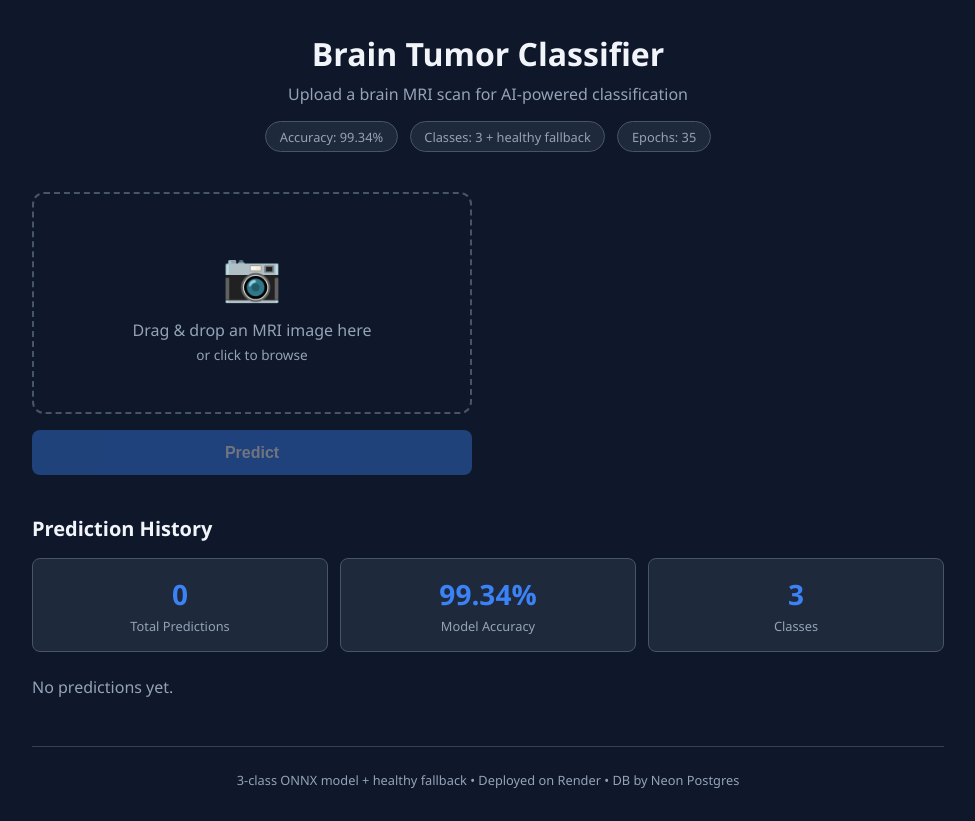
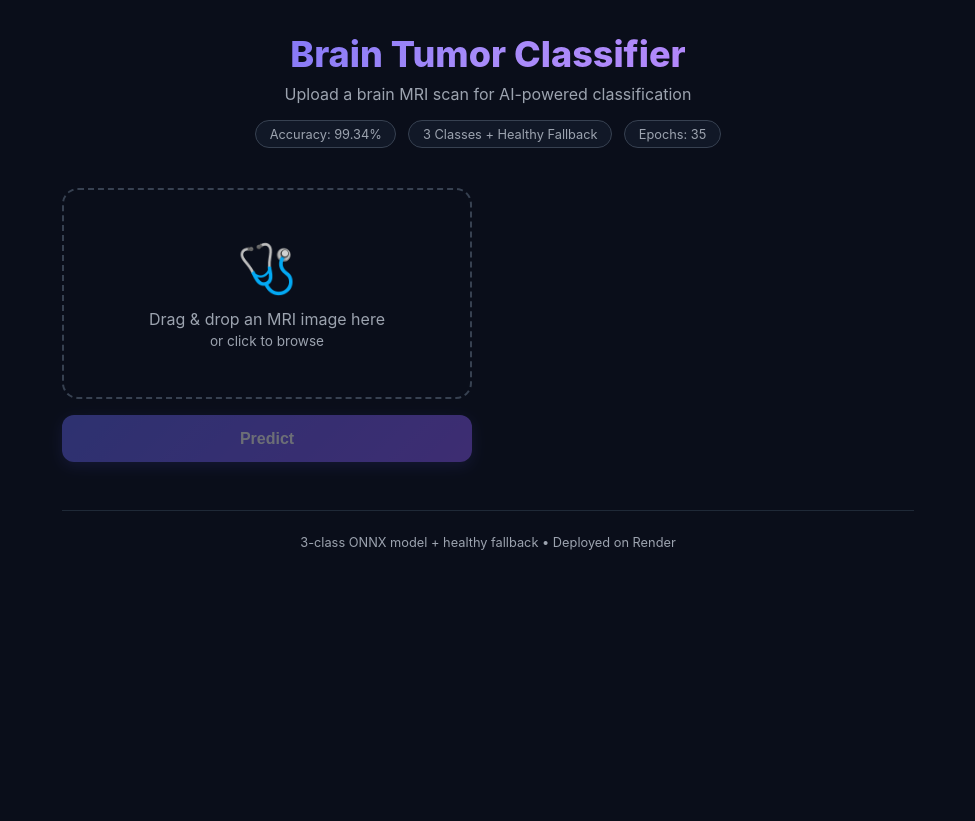
Before and after one commit to taha123-dotcom/brain-tumor-detector, a Flask app: page / in a window 1280 px wide. Shown: the whole page, without its empty margins (152-1127 px from the left). After the commit the page ends 550 px from the top, so only its background shows below. Run offline with Flask 3, Linux system fonts and the light colour scheme; data that the repository does not hold is empty; some libraries are stand-ins or nearby versions.

Commit message:
redesign: new dark UI, pie chart, removed DB/history - clean minimal app

```diff
--- a/app.py
+++ b/app.py
@@ -1,11 +1,6 @@
 import os
 import json
-import uuid
-import datetime
-import traceback
 from io import BytesIO
-from urllib.parse import urlparse
-from contextlib import contextmanager
 
 import numpy as np
 import onnxruntime as ort
@@ -21,174 +16,6 @@ HEALTHY_THRESHOLD = 0.30
 LABELS = []
 METRICS = {}
 session = None
-
-DB_URL_CLEAN = None
-db_init_error = None
-DEFAULT_DB_URL = "postgresql://neondb_owner:npg_skYcHNe1Kd2T@ep-holy-rice-azu6qi5i-pooler.c-3.ap-southeast-1.aws.neon.tech/neondb?sslmode=require&channel_binding=require"
-
-
-def clean_db_url(raw_url):
-    url = raw_url.replace("postgres://", "postgresql://", 1)
-    for bad in ["?channel_binding=require", "&channel_binding=require",
-                "?channel_binding=require&", "&channel_binding=require&"]:
-        url = url.replace(bad, "")
-    if url.endswith("?") or url.endswith("&"):
-        url = url[:-1]
-    return url
-
-
-def parse_db_url(url):
-    parsed = urlparse(url)
-    return {
-        "host": parsed.hostname,
-        "port": parsed.port or 5432,
-        "dbname": parsed.path.lstrip("/"),
-        "user": parsed.username,
-        "password": parsed.password,
-    }
-
-
-@contextmanager
-def get_db():
-    import psycopg2
-    conn_params = parse_db_url(DB_URL_CLEAN)
-    conn = psycopg2.connect(
-        host=conn_params["host"],
-        port=conn_params["port"],
-        dbname=conn_params["dbname"],
-        user=conn_params["user"],
-        password=conn_params["password"],
-        sslmode="require",
-        connect_timeout=10,
-    )
-    try:
-        yield conn
-    finally:
-        conn.close()
-
-
-def init_db():
-    global DB_URL_CLEAN, db_init_error
-    raw_url = os.environ.get("DATABASE_URL", "") or DEFAULT_DB_URL
-    if not raw_url:
-        db_init_error = "DATABASE_URL not set"
-        print(f"DB: {db_init_error}")
-        return
-
-    DB_URL_CLEAN = clean_db_url(raw_url)
-    print(f"DB: URL configured for {DB_URL_CLEAN.split('@')[-1] if '@' in DB_URL_CLEAN else '?'}")
-
-    try:
-        with get_db() as conn:
-            conn.autocommit = True
-            cur = conn.cursor()
-            cur.execute("SELECT 1")
-            print(f"DB: connected, test={cur.fetchone()[0]}")
-            cur.execute("""
-                CREATE TABLE IF NOT EXISTS predictions (
-                    id TEXT PRIMARY KEY,
-                    filename TEXT NOT NULL,
-                    prediction TEXT NOT NULL,
-                    confidence DOUBLE PRECISION NOT NULL,
-                    probabilities TEXT NOT NULL,
-                    created_at TEXT NOT NULL
-                )
-            """)
-            cur.close()
-            print("DB: table ready")
-            db_init_error = None
-    except ImportError:
-        db_init_error = "psycopg2 not installed"
-        print(f"DB: {db_init_error}")
-    except Exception as e:
-        db_init_error = f"{type(e).__name__}: {e}"
-        print(f"DB: {db_init_error}")
-        traceback.print_exc()
-
-
-def db_is_ok():
-    return DB_URL_CLEAN is not None and db_init_error is None
-
-
-def db_save(filename, prediction, confidence, probabilities):
-    if not db_is_ok():
-        return False, db_init_error or "db not configured"
-    try:
-        with get_db() as conn:
-            conn.autocommit = True
-            cur = conn.cursor()
-            cur.execute(
-                "INSERT INTO predictions (id, filename, prediction, confidence, probabilities, created_at) "
-                "VALUES (%s, %s, %s, %s, %s, %s)",
-                (
-                    str(uuid.uuid4()),
-                    filename,
-                    prediction,
-                    float(confidence),
-                    json.dumps(probabilities),
-                    datetime.datetime.utcnow().isoformat(),
-                ),
-            )
-            cur.close()
-        print(f"DB: saved prediction for {filename} -> {prediction}")
-        return True, None
-    except Exception as e:
-        err = f"{type(e).__name__}: {e}"
-        print(f"DB save failed: {err}")
-        traceback.print_exc()
-        return False, err
-
-
-def db_history(limit=50):
-    if not db_is_ok():
-        return []
-    try:
-        with get_db() as conn:
-            cur = conn.cursor()
-            cur.execute(
-                "SELECT id, filename, prediction, confidence, probabilities, created_at "
-                "FROM predictions ORDER BY created_at DESC LIMIT %s",
-                (limit,),
-            )
-            rows = cur.fetchall()
-            cur.close()
-            results = []
-            for row in rows:
-                probs = row[4]
-                if isinstance(probs, str):
-                    try:
-                        probs = json.loads(probs)
-                    except Exception:
-                        probs = {}
-                results.append({
-                    "id": row[0],
-                    "filename": row[1],
-                    "prediction": row[2],
-                    "confidence": round(float(row[3]) * 100, 2),
-                    "probabilities": {k: round(v * 100, 2) for k, v in probs.items()} if isinstance(probs, dict) else {},
-                    "created_at": str(row[5]),
-                })
-            return results
-    except Exception as e:
-        print(f"DB history failed: {e}")
-        return []
-
-
-def db_stats():
-    if not db_is_ok():
-        return 0, {}
-    try:
-        with get_db() as conn:
-            cur = conn.cursor()
-            cur.execute("SELECT COUNT(*) FROM predictions")
-            total = cur.fetchone()[0] or 0
-            cur.execute("SELECT prediction, COUNT(*) FROM predictions GROUP BY prediction")
-            dist = {r[0]: r[1] for r in cur.fetchall()}
-            cur.close()
-            return total, dist
-    except Exception as e:
-        print(f"DB stats failed: {e}")
-        return 0, {}
 
 
 def load_model():
@@ -229,7 +56,6 @@ def preprocess(image_bytes):
 
 
 load_model()
-init_db()
 
 
 @app.route("/")
@@ -270,82 +96,16 @@ def predict():
     prob_dict = {LABELS[i]: float(probs[i]) for i in range(len(LABELS))}
     prob_dict["healthy"] = max(0, 1.0 - float(np.max(probs)))
 
-    saved, db_err = db_save(file.filename, pred_label, confidence, prob_dict)
-
     return jsonify({
         "prediction": pred_label,
         "confidence": round(confidence * 100, 2),
         "probabilities": {k: round(v * 100, 2) for k, v in prob_dict.items()},
-        "db_saved": saved,
-        "db_error": db_err,
-    })
-
-
-@app.route("/api/history")
-def history():
-    return jsonify(db_history())
-
-
-@app.route("/api/stats")
-def stats():
-    total, dist = db_stats()
-    return jsonify({
-        "total_predictions": total,
-        "class_distribution": dist,
-        "model_accuracy": METRICS.get("test_accuracy"),
-        "classes": LABELS,
-    })
-
-
-@app.route("/api/debug")
-def debug():
-    return jsonify({
-        "db_configured": db_is_ok(),
-        "db_init_error": db_init_error,
-        "url_set": bool(os.environ.get("DATABASE_URL")),
-        "model_loaded": session is not None,
-        "labels": LABELS,
     })
 
 
 @app.route("/health")
 def health():
-    return jsonify({"status": "ok", "db": db_is_ok()})
-
-
-@app.route("/api/test-write")
-def test_write():
-    if not db_is_ok():
-        return jsonify({"ok": False, "error": db_init_error})
-    try:
-        with get_db() as conn:
-            conn.autocommit = True
-            cur = conn.cursor()
-            cur.execute("SELECT COUNT(*) FROM predictions")
-            count_before = cur.fetchone()[0]
-            cur.execute(
-                "INSERT INTO predictions (id, filename, prediction, confidence, probabilities, created_at) "
-                "VALUES (%s, %s, %s, %s, %s, %s)",
-                (
-                    str(uuid.uuid4()),
-                    "test.jpg",
-                    "brain_glioma",
-                    0.95,
-                    json.dumps({"brain_glioma": 0.95, "brain_menin": 0.03, "brain_tumor": 0.01, "healthy": 0.01}),
-                    datetime.datetime.utcnow().isoformat(),
-                ),
-            )
-            cur.execute("SELECT COUNT(*) FROM predictions")
-            count_after = cur.fetchone()
-            cur.close()
-            return jsonify({
-                "ok": True,
-                "count_before": count_before,
-                "count_after": count_after[0] if count_after else None,
-                "rows_affected": cur.rowcount if cur.rowcount >= 0 else "unknown",
-            })
-    except Exception as e:
-        return jsonify({"ok": False, "error": f"{type(e).__name__}: {e}", "traceback": traceback.format_exc()})
+    return jsonify({"status": "ok"})
 
 
 if __name__ == "__main__":
--- a/requirements.txt
+++ b/requirements.txt
@@ -2,5 +2,4 @@ flask==3.1.1
 onnxruntime==1.22.1
 numpy==2.2.6
 Pillow==11.3.0
-psycopg2-binary==2.9.10
 gunicorn==23.0.0
--- a/runtime.txt
+++ /dev/null
@@ -1 +0,0 @@
-python-3.11.9
--- a/static/css/style.css
+++ b/static/css/style.css
@@ -5,32 +5,31 @@
 }
 
 :root {
-    --bg: #0f172a;
-    --surface: #1e293b;
-    --surface2: #334155;
-    --border: #475569;
-    --text: #f1f5f9;
-    --text-dim: #94a3b8;
-    --accent: #3b82f6;
-    --accent-hover: #2563eb;
-    --success: #22c55e;
-    --warning: #f59e0b;
-    --danger: #ef4444;
-    --glioma: #ef4444;
-    --menin: #f59e0b;
-    --tumor: #a855f7;
-    --healthy: #22c55e;
+    --bg: #0a0e1a;
+    --surface: #111827;
+    --surface2: #1f2937;
+    --border: #374151;
+    --text: #f9fafb;
+    --text-dim: #9ca3af;
+    --accent: #6366f1;
+    --accent-hover: #818cf8;
+    --accent-glow: rgba(99, 102, 241, 0.3);
+    --success: #34d399;
+    --glioma: #f87171;
+    --menin: #fbbf24;
+    --tumor: #c084fc;
+    --healthy: #34d399;
 }
 
 body {
-    font-family: 'Segoe UI', system-ui, -apple-system, sans-serif;
+    font-family: 'Inter', 'Segoe UI', system-ui, -apple-system, sans-serif;
     background: var(--bg);
     color: var(--text);
     min-height: 100vh;
 }
 
 .container {
-    max-width: 960px;
+    max-width: 900px;
     margin: 0 auto;
     padding: 2rem 1.5rem;
 }
@@ -41,9 +40,13 @@ header {
 }
 
 header h1 {
-    font-size: 2rem;
-    font-weight: 700;
+    font-size: 2.25rem;
+    font-weight: 800;
     margin-bottom: 0.5rem;
+    background: linear-gradient(135deg, #6366f1, #a78bfa, #c084fc);
+    -webkit-background-clip: text;
+    -webkit-text-fill-color: transparent;
+    background-clip: text;
 }
 
 .subtitle {
@@ -72,7 +75,6 @@ header h1 {
     display: grid;
     grid-template-columns: 1fr 1fr;
     gap: 2rem;
-    margin-bottom: 2.5rem;
 }
 
 @media (max-width: 640px) {
@@ -89,17 +91,18 @@ header h1 {
 
 .upload-area {
     border: 2px dashed var(--border);
-    border-radius: 12px;
+    border-radius: 16px;
     padding: 3rem 1.5rem;
     text-align: center;
     cursor: pointer;
-    transition: border-color 0.2s, background 0.2s;
+    transition: border-color 0.3s, background 0.3s, box-shadow 0.3s;
 }
 
 .upload-area:hover,
 .upload-area.drag-over {
     border-color: var(--accent);
-    background: rgba(59, 130, 246, 0.05);
+    background: rgba(99, 102, 241, 0.05);
+    box-shadow: 0 0 30px var(--accent-glow);
 }
 
 .upload-icon {
@@ -117,7 +120,7 @@ header h1 {
 }
 
 .preview {
-    border-radius: 12px;
+    border-radius: 16px;
     overflow: hidden;
     background: var(--surface);
     border: 1px solid var(--border);
@@ -126,185 +129,68 @@ header h1 {
 .preview img {
     width: 100%;
     display: block;
-    max-height: 300px;
+    max-height: 280px;
     object-fit: contain;
 }
 
 .btn-primary {
-    background: var(--accent);
+    background: linear-gradient(135deg, #6366f1, #8b5cf6);
     color: white;
     border: none;
-    padding: 0.85rem 1.5rem;
-    border-radius: 8px;
+    padding: 0.9rem 1.5rem;
+    border-radius: 12px;
     font-size: 1rem;
-    font-weight: 600;
+    font-weight: 700;
     cursor: pointer;
-    transition: background 0.2s, opacity 0.2s;
+    transition: transform 0.2s, box-shadow 0.2s, opacity 0.2s;
+    box-shadow: 0 4px 15px var(--accent-glow);
 }
 
 .btn-primary:hover:not(:disabled) {
-    background: var(--accent-hover);
+    transform: translateY(-2px);
+    box-shadow: 0 6px 25px var(--accent-glow);
 }
 
 .btn-primary:disabled {
     opacity: 0.4;
     cursor: not-allowed;
+    transform: none;
 }
 
 .result-section h2 {
     font-size: 1.25rem;
     margin-bottom: 1rem;
+    font-weight: 700;
 }
 
 .result-section h3 {
-    font-size: 1rem;
+    font-size: 0.9rem;
     color: var(--text-dim);
-    margin-top: 1.5rem;
-    margin-bottom: 0.75rem;
+    margin-top: 1.25rem;
+    margin-bottom: 0.6rem;
+    font-weight: 600;
+    text-transform: uppercase;
+    letter-spacing: 0.05em;
 }
 
 .prediction-card {
     background: var(--surface);
     border: 1px solid var(--border);
-    border-radius: 12px;
+    border-radius: 16px;
     padding: 1.5rem;
     text-align: center;
 }
 
 .pred-label {
     font-size: 1.5rem;
-    font-weight: 700;
+    font-weight: 800;
     text-transform: capitalize;
-    margin-bottom: 0.5rem;
+    margin-bottom: 0.3rem;
 }
 
 .pred-confidence {
-    font-size: 2rem;
-    font-weight: 800;
-}
-
-.prob-bar-row {
-    display: flex;
-    align-items: center;
-    gap: 0.75rem;
-    margin-bottom: 0.6rem;
-}
-
-.prob-bar-label {
-    width: 120px;
-    font-size: 0.85rem;
-    text-align: right;
-    text-transform: capitalize;
-    color: var(--text-dim);
-    flex-shrink: 0;
-}
-
-.prob-bar-track {
-    flex: 1;
-    height: 24px;
-    background: var(--surface);
-    border-radius: 6px;
-    overflow: hidden;
-    border: 1px solid var(--border);
-}
-
-.prob-bar-fill {
-    height: 100%;
-    border-radius: 6px;
-    transition: width 0.6s ease;
-    display: flex;
-    align-items: center;
-    padding-left: 8px;
-    font-size: 0.75rem;
-    font-weight: 600;
-    color: white;
-    min-width: fit-content;
-}
-
-.stats-section {
-    margin-top: 1rem;
-}
-
-.stats-section h2 {
-    font-size: 1.25rem;
-    margin-bottom: 1rem;
-}
-
-.stats-grid {
-    display: grid;
-    grid-template-columns: repeat(auto-fit, minmax(140px, 1fr));
-    gap: 0.75rem;
-    margin-bottom: 1.5rem;
-}
-
-.stat-card {
-    background: var(--surface);
-    border: 1px solid var(--border);
-    border-radius: 8px;
-    padding: 1rem;
-    text-align: center;
-}
-
-.stat-value {
-    font-size: 1.75rem;
-    font-weight: 700;
-    color: var(--accent);
-}
-
-.stat-label {
-    font-size: 0.8rem;
-    color: var(--text-dim);
-    margin-top: 0.25rem;
-}
-
-.history-table {
-    width: 100%;
-    border-collapse: collapse;
-}
-
-.history-table th,
-.history-table td {
-    padding: 0.65rem 0.85rem;
-    text-align: left;
-    border-bottom: 1px solid var(--surface2);
-    font-size: 0.85rem;
-}
-
-.history-table th {
-    color: var(--text-dim);
-    font-weight: 600;
-}
-
-.history-table tr:hover {
-    background: var(--surface);
-}
-
-.pred-tag {
-    display: inline-block;
-    padding: 0.15rem 0.5rem;
-    border-radius: 4px;
-    font-size: 0.8rem;
-    font-weight: 600;
-    text-transform: capitalize;
-}
-
-.pred-tag.brain_glioma { background: rgba(239,68,68,0.15); color: var(--glioma); }
-.pred-tag.brain_menin { background: rgba(245,158,11,0.15); color: var(--menin); }
-.pred-tag.brain_tumor { background: rgba(168,85,247,0.15); color: var(--tumor); }
-.pred-tag.healthy { background: rgba(34,197,94,0.15); color: var(--healthy); }
-
-footer {
-    text-align: center;
-    margin-top: 3rem;
-    padding-top: 1.5rem;
-    border-top: 1px solid var(--surface2);
-    color: var(--text-dim);
-    font-size: 0.8rem;
-}
-
-.loading {
-    opacity: 0.5;
-    pointer-events: none;
+    font-size: 2.5rem;
+    font-weight: 900;
 }
 
 .pie-chart-wrap {
@@ -314,7 +200,7 @@ footer {
     margin: 1.25rem 0;
     background: var(--surface);
     border: 1px solid var(--border);
-    border-radius: 12px;
+    border-radius: 16px;
     padding: 1.25rem;
 }
 
@@ -349,6 +235,58 @@ footer {
 }
 
 .legend-val {
-    font-weight: 600;
+    font-weight: 700;
     color: var(--text);
 }
+
+.prob-bar-row {
+    display: flex;
+    align-items: center;
+    gap: 0.75rem;
+    margin-bottom: 0.5rem;
+}
+
+.prob-bar-label {
+    width: 110px;
+    font-size: 0.82rem;
+    text-align: right;
+    text-transform: capitalize;
+    color: var(--text-dim);
+    flex-shrink: 0;
+}
+
+.prob-bar-track {
+    flex: 1;
+    height: 22px;
+    background: var(--surface);
+    border-radius: 6px;
+    overflow: hidden;
+    border: 1px solid var(--border);
+}
+
+.prob-bar-fill {
+    height: 100%;
+    border-radius: 6px;
+    transition: width 0.6s ease;
+    display: flex;
+    align-items: center;
+    padding-left: 8px;
+    font-size: 0.72rem;
+    font-weight: 700;
+    color: white;
+    min-width: fit-content;
+}
+
+footer {
+    text-align: center;
+    margin-top: 3rem;
+    padding-top: 1.5rem;
+    border-top: 1px solid var(--surface2);
+    color: var(--text-dim);
+    font-size: 0.8rem;
+}
+
+.loading {
+    opacity: 0.5;
+    pointer-events: none;
+}
--- a/static/js/app.js
+++ b/static/js/app.js
@@ -7,18 +7,16 @@ const resultSection = document.getElementById('resultSection');
 const predLabel = document.getElementById('predLabel');
 const predConfidence = document.getElementById('predConfidence');
 const probBars = document.getElementById('probBars');
-const statsGrid = document.getElementById('statsGrid');
-const historyTable = document.getElementById('historyTable');
 const pieCanvas = document.getElementById('pieChart');
 const pieLegend = document.getElementById('pieLegend');
 
 let selectedFile = null;
 
 const classColors = {
-    brain_glioma: '#ef4444',
-    brain_menin: '#f59e0b',
-    brain_tumor: '#a855f7',
-    healthy: '#22c55e'
+    brain_glioma: '#f87171',
+    brain_menin: '#fbbf24',
+    brain_tumor: '#c084fc',
+    healthy: '#34d399'
 };
 
 dropZone.addEventListener('click', () => fileInput.click());
@@ -72,8 +70,6 @@ predictBtn.addEventListener('click', async () => {
         predictBtn.disabled = false;
         predictBtn.textContent = 'Predict';
         dropZone.classList.remove('loading');
-        loadHistory();
-        loadStats();
     }
 });
 
@@ -81,20 +77,19 @@ function drawPieChart(probabilities) {
     const ctx = pieCanvas.getContext('2d');
     const cx = pieCanvas.width / 2;
     const cy = pieCanvas.height / 2;
-    const radius = Math.min(cx, cy) - 10;
+    const radius = Math.min(cx, cy) - 8;
 
     ctx.clearRect(0, 0, pieCanvas.width, pieCanvas.height);
 
     const entries = Object.entries(probabilities).filter(([, v]) => v > 0);
     const total = entries.reduce((sum, [, v]) => sum + v, 0);
-
     if (total === 0) return;
 
     let startAngle = -Math.PI / 2;
 
     for (const [cls, value] of entries) {
         const sliceAngle = (value / total) * 2 * Math.PI;
-        const color = classColors[cls] || '#3b82f6';
+        const color = classColors[cls] || '#6366f1';
 
         ctx.beginPath();
         ctx.moveTo(cx, cy);
@@ -109,7 +104,7 @@ function drawPieChart(probabilities) {
             const lx = cx + Math.cos(midAngle) * labelR;
             const ly = cy + Math.sin(midAngle) * labelR;
             ctx.fillStyle = '#fff';
-            ctx.font = 'bold 13px system-ui, sans-serif';
+            ctx.font = 'bold 12px system-ui, sans-serif';
             ctx.textAlign = 'center';
             ctx.textBaseline = 'middle';
             ctx.fillText(value.toFixed(1) + '%', lx, ly);
@@ -119,23 +114,23 @@ function drawPieChart(probabilities) {
     }
 
     ctx.beginPath();
-    ctx.arc(cx, cy, radius * 0.4, 0, 2 * Math.PI);
-    ctx.fillStyle = '#1e293b';
+    ctx.arc(cx, cy, radius * 0.38, 0, 2 * Math.PI);
+    ctx.fillStyle = '#111827';
     ctx.fill();
 
-    const predText = document.getElementById('predLabel').textContent;
-    ctx.fillStyle = '#f1f5f9';
-    ctx.font = 'bold 14px system-ui, sans-serif';
+    const predText = predLabel.textContent;
+    ctx.fillStyle = '#f9fafb';
+    ctx.font = 'bold 13px system-ui, sans-serif';
     ctx.textAlign = 'center';
     ctx.textBaseline = 'middle';
-    ctx.fillText(predText, cx, cy - 8);
-    ctx.font = '12px system-ui, sans-serif';
-    ctx.fillStyle = '#94a3b8';
-    ctx.fillText(document.getElementById('predConfidence').textContent, cx, cy + 10);
+    ctx.fillText(predText, cx, cy - 6);
+    ctx.font = '11px system-ui, sans-serif';
+    ctx.fillStyle = '#9ca3af';
+    ctx.fillText(predConfidence.textContent, cx, cy + 10);
 
     pieLegend.innerHTML = '';
     for (const [cls, value] of entries) {
-        const color = classColors[cls] || '#3b82f6';
+        const color = classColors[cls] || '#6366f1';
         pieLegend.innerHTML += `
             <div class="legend-item">
                 <span class="legend-dot" style="background:${color}"></span>
@@ -148,14 +143,14 @@ function drawPieChart(probabilities) {
 function showResult(data) {
     resultSection.style.display = 'block';
     predLabel.textContent = data.prediction.replace(/_/g, ' ');
-    predLabel.style.color = classColors[data.prediction] || '#3b82f6';
+    predLabel.style.color = classColors[data.prediction] || '#6366f1';
     predConfidence.textContent = data.confidence + '%';
-    predConfidence.style.color = classColors[data.prediction] || '#3b82f6';
+    predConfidence.style.color = classColors[data.prediction] || '#6366f1';
 
     probBars.innerHTML = '';
     const sorted = Object.entries(data.probabilities).sort((a, b) => b[1] - a[1]);
     for (const [cls, prob] of sorted) {
-        const color = classColors[cls] || '#3b82f6';
+        const color = classColors[cls] || '#6366f1';
         probBars.innerHTML += `
             <div class="prob-bar-row">
                 <span class="prob-bar-label">${cls.replace(/_/g, ' ')}</span>
@@ -167,44 +162,3 @@ function showResult(data) {
 
     drawPieChart(data.probabilities);
 }
-
-async function loadHistory() {
-    try {
-        const res = await fetch('/api/history');
-        const data = await res.json();
-        if (!data.length) {
-            historyTable.innerHTML = '<p style="color:var(--text-dim)">No predictions yet.</p>';
-            return;
-        }
-        let html = `<table class="history-table">
-            <thead><tr><th>File</th><th>Prediction</th><th>Confidence</th><th>Time</th></tr></thead>
-            <tbody>`;
-        for (const r of data) {
-            const t = new Date(r.created_at).toLocaleString();
-            html += `<tr>
-                <td>${r.filename}</td>
-                <td><span class="pred-tag ${r.prediction}">${r.prediction.replace(/_/g, ' ')}</span></td>
-                <td>${r.confidence}%</td>
-                <td>${t}</td>
-            </tr>`;
-        }
-        html += '</tbody></table>';
-        historyTable.innerHTML = html;
-    } catch (e) {
-        historyTable.innerHTML = '<p style="color:var(--text-dim)">Could not load history.</p>';
-    }
-}
-
-async function loadStats() {
-    try {
-        const res = await fetch('/api/stats');
-        const data = await res.json();
-        statsGrid.innerHTML = `
-            <div class="stat-card"><div class="stat-value">${data.total_predictions}</div><div class="stat-label">Total Predictions</div></div>
-            <div class="stat-card"><div class="stat-value">${data.model_accuracy}%</div><div class="stat-label">Model Accuracy</div></div>
-            <div class="stat-card"><div class="stat-value">${data.classes.length}</div><div class="stat-label">Classes</div></div>`;
-    } catch (e) {}
-}
-
-loadHistory();
-loadStats();
--- a/templates/index.html
+++ b/templates/index.html
@@ -13,7 +13,7 @@
             <p class="subtitle">Upload a brain MRI scan for AI-powered classification</p>
             <div class="model-info">
                 <span class="badge">Accuracy: {{ metrics.test_accuracy }}%</span>
-                <span class="badge">Classes: {{ metrics.classes | length }} + healthy fallback</span>
+                <span class="badge">3 Classes + Healthy Fallback</span>
                 <span class="badge">Epochs: {{ metrics.epochs }}</span>
             </div>
         </header>
@@ -21,7 +21,7 @@
         <div class="main-grid">
             <div class="upload-section">
                 <div class="upload-area" id="dropZone">
-                    <div class="upload-icon">&#128247;</div>
+                    <div class="upload-icon">&#129658;</div>
                     <p>Drag & drop an MRI image here</p>
                     <p class="small">or click to browse</p>
                     <input type="file" id="fileInput" accept="image/*" hidden>
@@ -39,7 +39,7 @@
                     <div class="pred-confidence" id="predConfidence"></div>
                 </div>
                 <div class="pie-chart-wrap">
-                    <canvas id="pieChart" width="260" height="260"></canvas>
+                    <canvas id="pieChart" width="220" height="220"></canvas>
                     <div id="pieLegend" class="pie-legend"></div>
                 </div>
                 <h3>Class Probabilities</h3>
@@ -47,14 +47,8 @@
             </div>
         </div>
 
-        <div class="stats-section" id="statsSection">
-            <h2>Prediction History</h2>
-            <div class="stats-grid" id="statsGrid"></div>
-            <div id="historyTable"></div>
-        </div>
-
         <footer>
-            <p>3-class ONNX model + healthy fallback &bull; Deployed on Render &bull; DB by Neon Postgres</p>
+            <p>3-class ONNX model + healthy fallback &bull; Deployed on Render</p>
         </footer>
     </div>
     <script src="{{ url_for('static', filename='js/app.js') }}"></script>
```
Also changed, not shown: render.yaml (deleted, +0 -12 lines), 2 other files.
